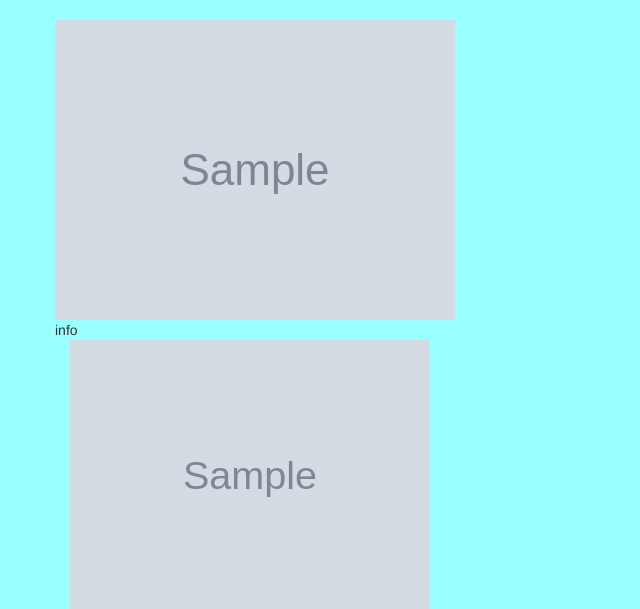
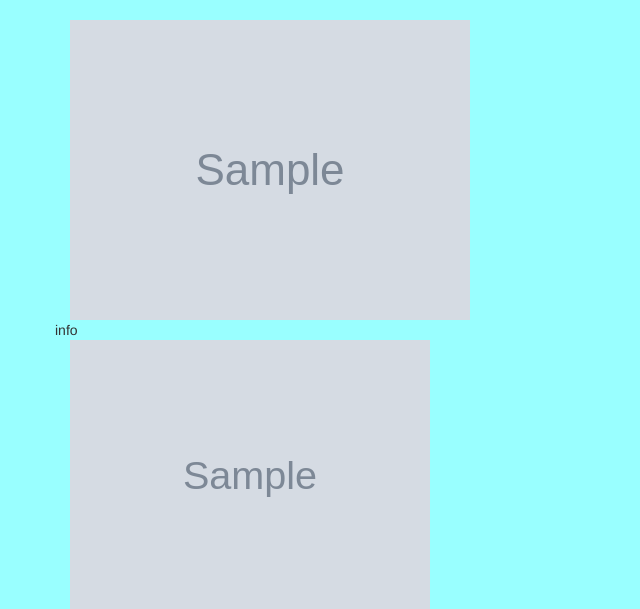
Before and after one commit to Jonathan-Aparicio/ventures, a PHP site: page /generalHouse.php?id=1 in a window 1280 px wide. Shown: the part 52-661 px from the top of the page, without its empty margins (0-640 px from the left). Run offline with PHP 8.4, Linux system fonts and the light colour scheme; tables that the repository leaves empty hold one stand-in row (values such as "Sample post"); grey boxes marked "Sample" are stand-in pictures; data that the repository does not hold is empty.

Commit message:
alignment for main pic

```diff
--- a/generalHouse.php
+++ b/generalHouse.php
@@ -14,10 +14,10 @@
 
 
 <div class="container">
-  <div class="row">
-    <div class="col-3"></div>
-    <div class="col-6"><img class="img-responsive" src="<?php echo $info[0]['MainPhoto'];?>"></div>
-    <div class="col-3"></div>
+  <div class="row justify-content-end">
+    <!-- <div class="col-3"></div> -->
+    <div class="col-sm-6"><img class="img-responsive" src="<?php echo $info[0]['MainPhoto'];?>"></div>
+    <!-- <div class="col-3"></div> -->
   </div>
 
   <div class="row">
```
